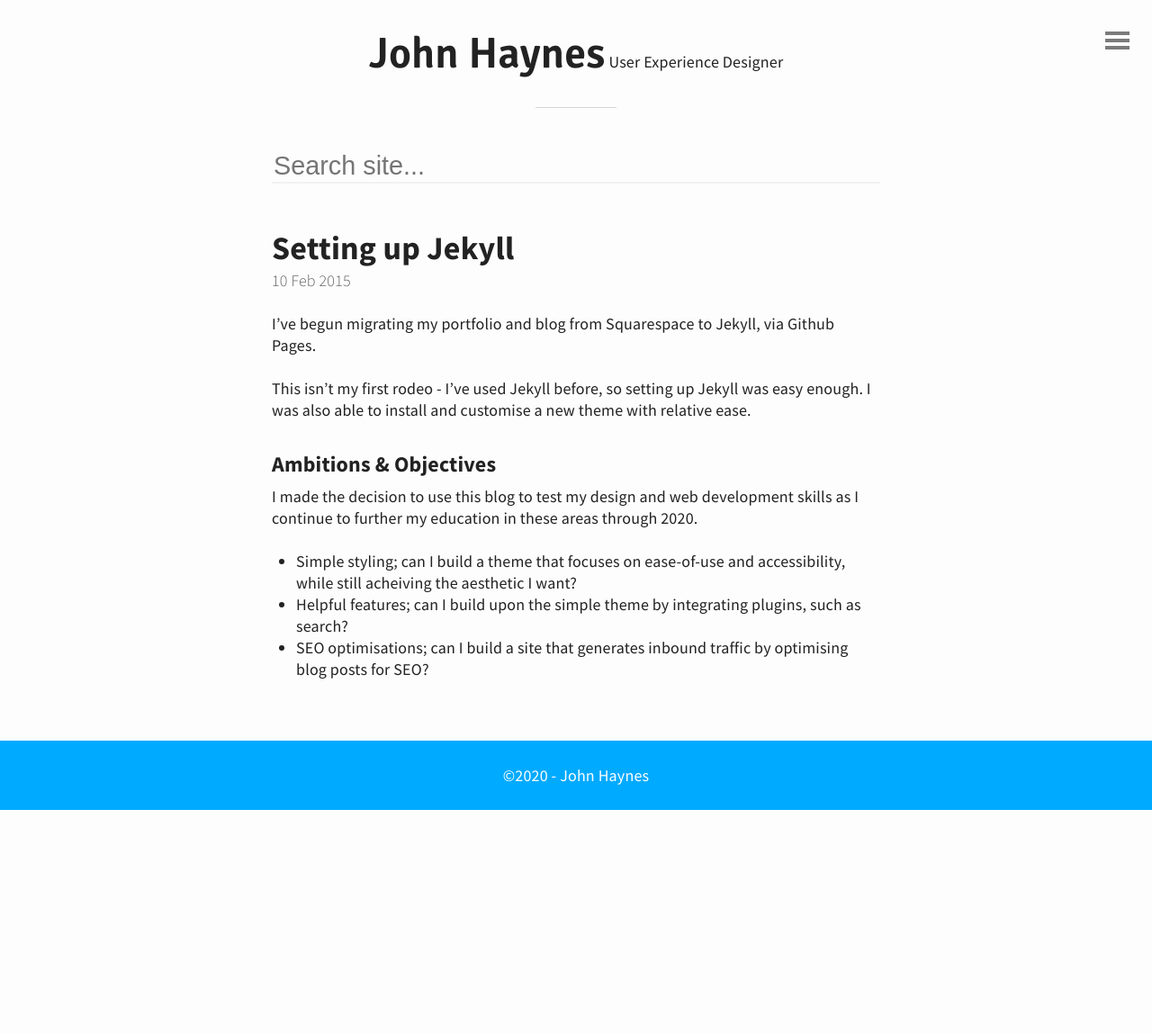
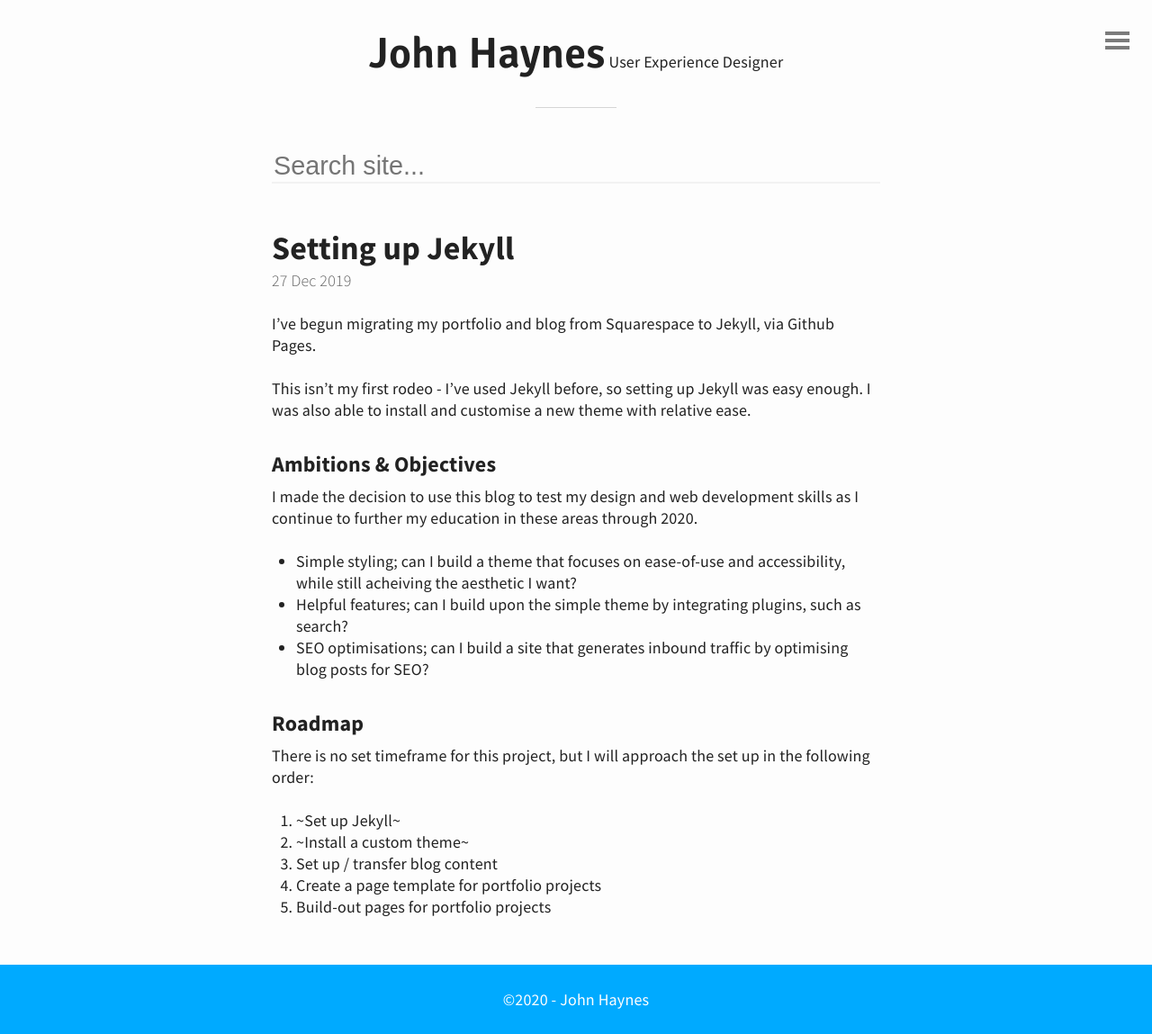
Before and after one commit to johnhayn-es/johnhayn-es, a Jekyll site: the page built from _posts/2019-12-27-setting-up-jekyll.md, in a window 1280 px wide. Shown: the whole page at 90% size. Built offline with Jekyll 4.4.1, drawn with Linux system fonts in a browser that asks for light colours; comment, search, counter and statistics services are not loaded; before the commit the page ends 900 px from its top, so only the background shows below that.

Commit message:
First post

```diff
--- a/_posts/2015-02-10-hello-world.md
+++ b/_posts/2019-12-27-setting-up-jekyll.md
@@ -11,3 +11,12 @@ I made the decision to use this blog to test my design and web development skill
 * Simple styling; can I build a theme that focuses on ease-of-use and accessibility, while still acheiving the aesthetic I want?
 * Helpful features; can I build upon the simple theme by integrating plugins, such as search?
 * SEO optimisations; can I build a site that generates inbound traffic by optimising blog posts for SEO?
+
+### Roadmap
+There is no set timeframe for this project, but I will approach the set up in the following order:
+
+1. ~Set up Jekyll~
+2. ~Install a custom theme~
+3. Set up / transfer blog content
+4. Create a page template for portfolio projects
+5. Build-out pages for portfolio projects
```
